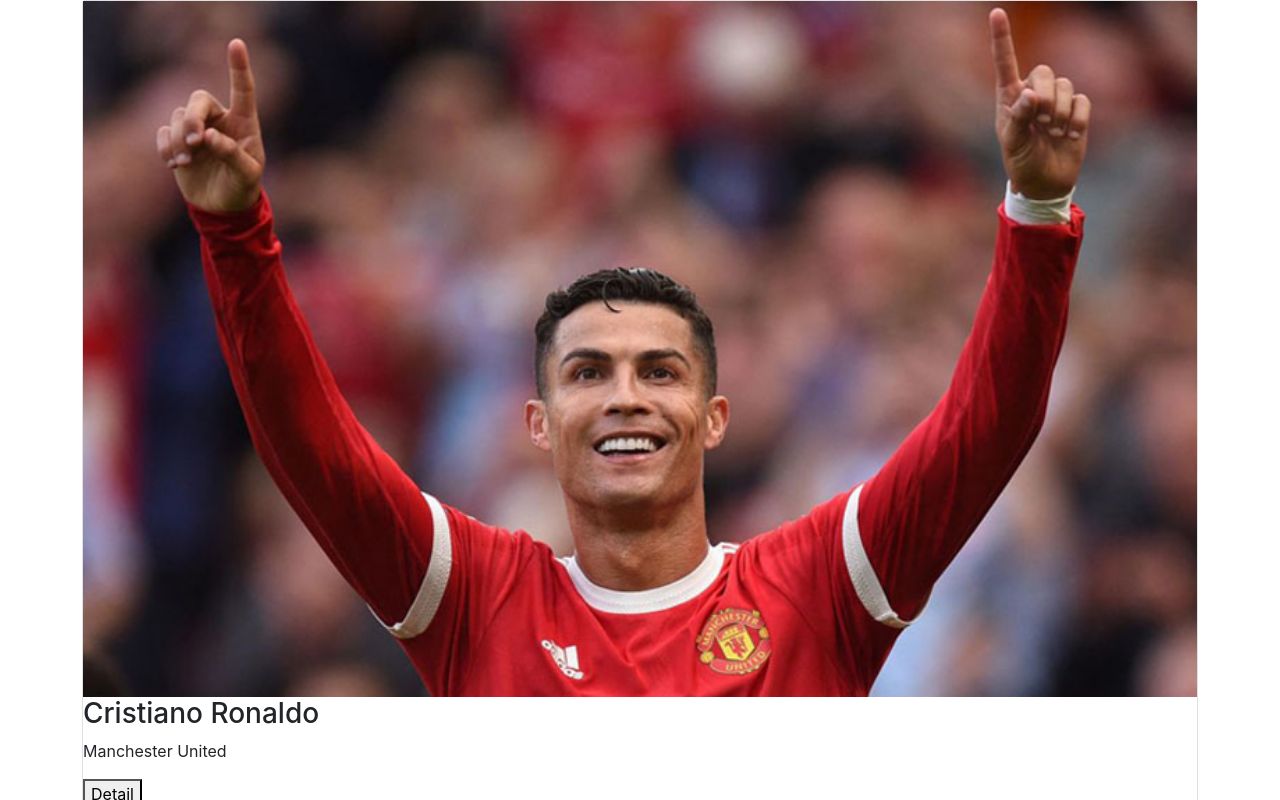
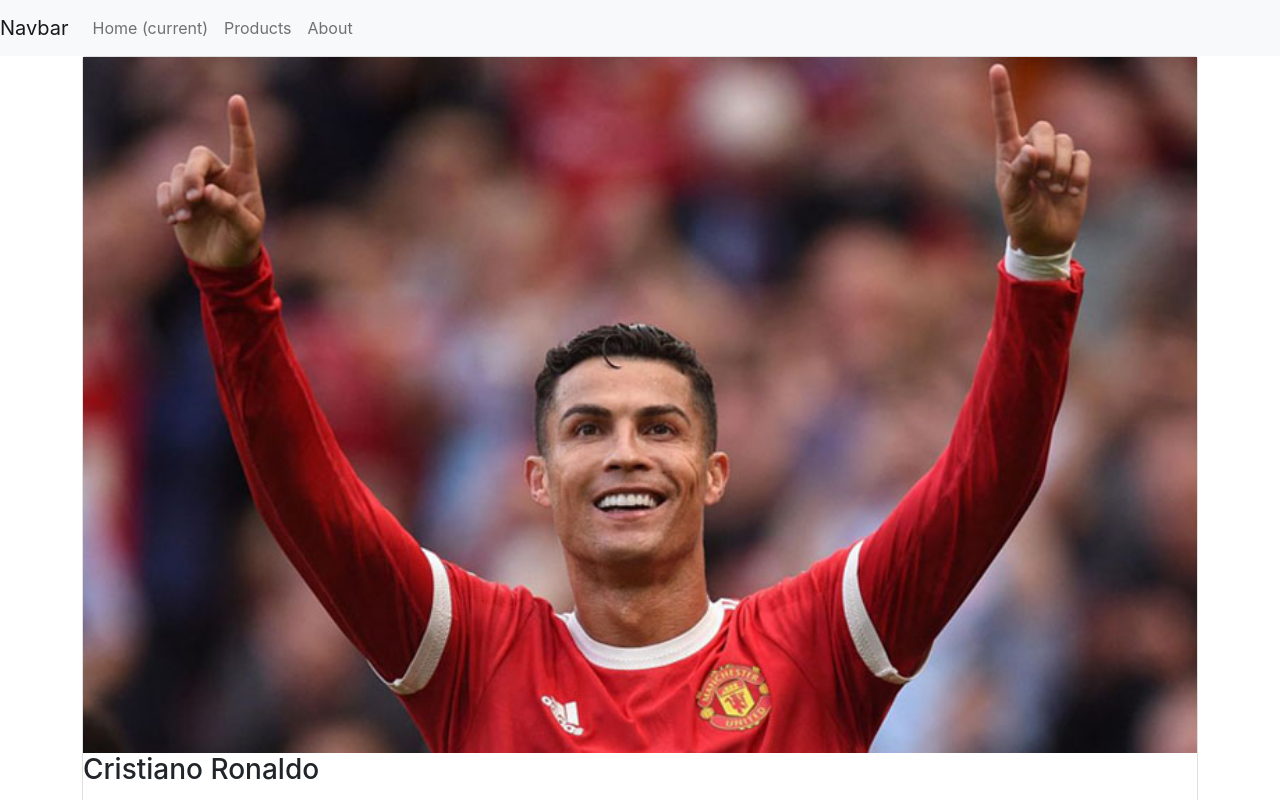
Before and after one commit to NekomataRin/FA26_FER202, a React (Create React App) app: page / in a window 1280 px wide. Shown: the top 800 px of the page. Built offline with nearby package versions, Linux system fonts and the light colour scheme.

Commit message:
20260918-0831 Presentational and Container Components

```diff
--- a/src/App.js
+++ b/src/App.js
@@ -1,4 +1,6 @@
 import './App.css';
+import Footer from './Ex4/Footer';
+import Navigation from './Navigation';
 
 /*
 import MyProfile, { MySubjects } from './BaseComponent/MyProfile';
@@ -7,12 +9,16 @@ import logo1 from './BaseComponent/test.png'
 import BaseUseState from './StateHook/BaseUseState';*/
 
 /* //Exercise 4
-import Footer from './Ex4/Footer';
 import Pets from './Ex4/Pets';
-import Navigation from './Navigation';*/
+*/
 
-//Exercise 5
+/* //Exercise 5
 import Players from './Players';
+*/
+
+//Exercise 6
+import Main from './Ex6/Main';
+
 function App() {
   /*
   let key = Math.random()
@@ -45,10 +51,21 @@ function App() {
     </div>
   )*/
 
-  //Exercise 5
-  return(
+  /* //Exercise 5
+  return (
     <div>
-      <Players/>
+      <Navigation />
+      <Players />
+      <Footer />
+    </div>
+  )*/
+
+  //Exercise 6
+  return (
+    <div>
+      <Navigation />
+      <Main />
+      <Footer />
     </div>
   )
 }
--- /dev/null
+++ b/src/Ex6/Main.js
@@ -0,0 +1,18 @@
+import React, { Component } from 'react'
+import { PlayerList } from '../shared/ListOfPlayers'
+import PlayersPresnetation from './PlayersPresentation'
+
+export class Main extends Component {
+    constructor() {
+        super()
+        this.state = {
+            players: PlayerList
+        }
+    }
+
+    render() {
+        return <PlayersPresnetation players={this.state.players} />
+    }
+}
+
+export default Main
--- /dev/null
+++ b/src/Ex6/PlayersPresentation.js
@@ -0,0 +1,18 @@
+import React from 'react'
+export default function PlayersPresnetation({ players }) {
+    console.log(players)
+    return (
+        <div className='container'>
+            {players.map((player) => (
+                <div className='column'>
+                    <div className='card'>
+                        <img src={player.img} />
+                        <h3>{player.name}</h3>
+                        <p className='title'>{player.club}</p>
+                        <p><button>Detail</button></p>
+                    </div>
+                </div>
+            ))}
+        </div>
+    )
+}
```
